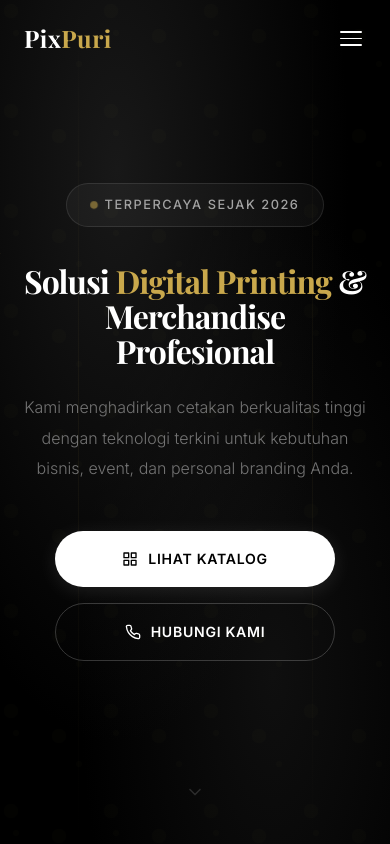
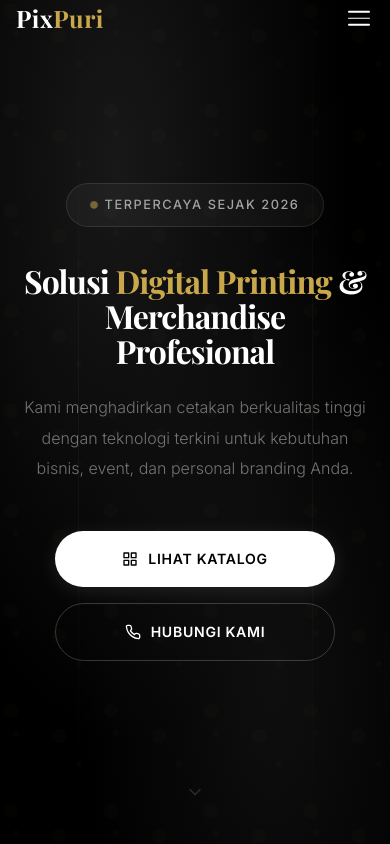
Before and after one commit to isabagus/Web_Pixpuri, a plain HTML site: page index.html in a window 390 px wide. Shown: the top 844 px of the page. Drawn offline with nearby package versions, Linux system fonts and the light colour scheme.

Commit message:
update css style
Added styles for navbar layout and responsiveness.

```diff
--- a/style.css
+++ b/style.css
@@ -39,6 +39,41 @@ a{text-decoration:none;color:inherit}
 .container{max-width:1200px;margin:0 auto;padding:0 24px}
 
 /* ================= NAVBAR ================= */
+/* Center only nav-links (menu) horizontally in navbar */
+.navbar .container {
+  display: flex;
+  align-items: center;
+  justify-content: center;
+  position: relative;
+}
+.nav-logo {
+  position: absolute;
+  left: 24px;
+  top: 50%;
+  transform: translateY(-50%);
+}
+.nav-links {
+  flex: 0 1 auto;
+  display: flex;
+  gap: 36px;
+  list-style: none;
+  justify-content: center;
+  margin: 0 auto;
+}
+.nav-toggle {
+  position: absolute;
+  right: 24px;
+  top: 50%;
+  transform: translateY(-50%);
+}
+@media (max-width: 900px) {
+  .nav-logo {
+    left: 16px;
+  }
+  .nav-toggle {
+    right: 16px;
+  }
+}
 .navbar{position:fixed;top:0;left:0;right:0;z-index:1000;padding:18px 0;transition:var(--transition)}
 .navbar.scrolled{background:rgba(10,10,10,0.96);backdrop-filter:blur(16px);padding:12px 0;border-bottom:1px solid rgba(255,255,255,0.05)}
 .navbar .container{display:flex;align-items:center;justify-content:space-between}
```
